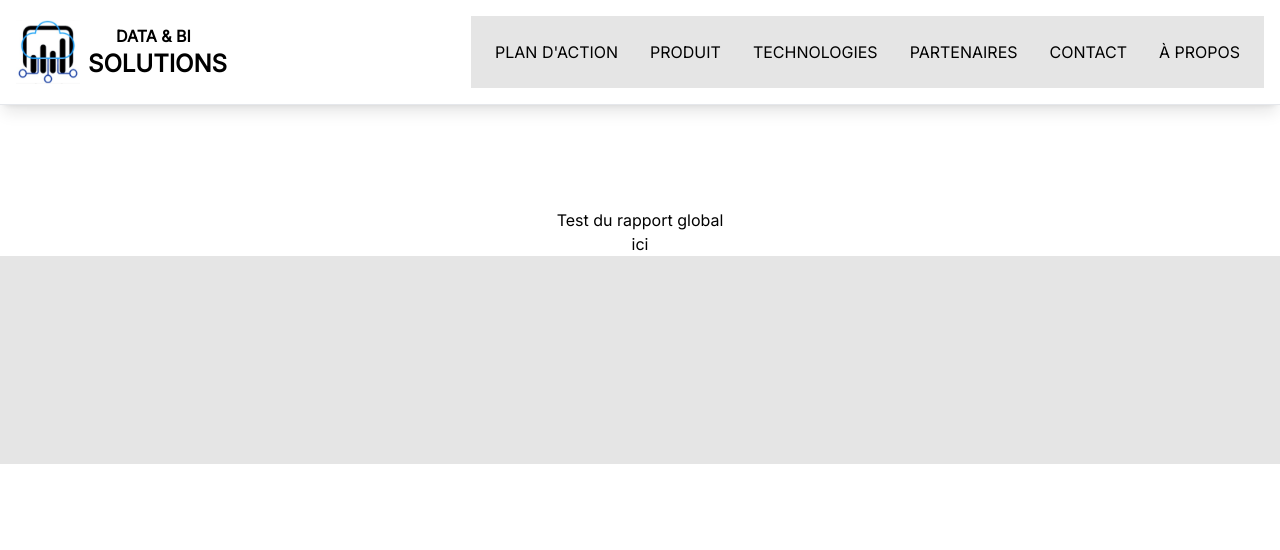
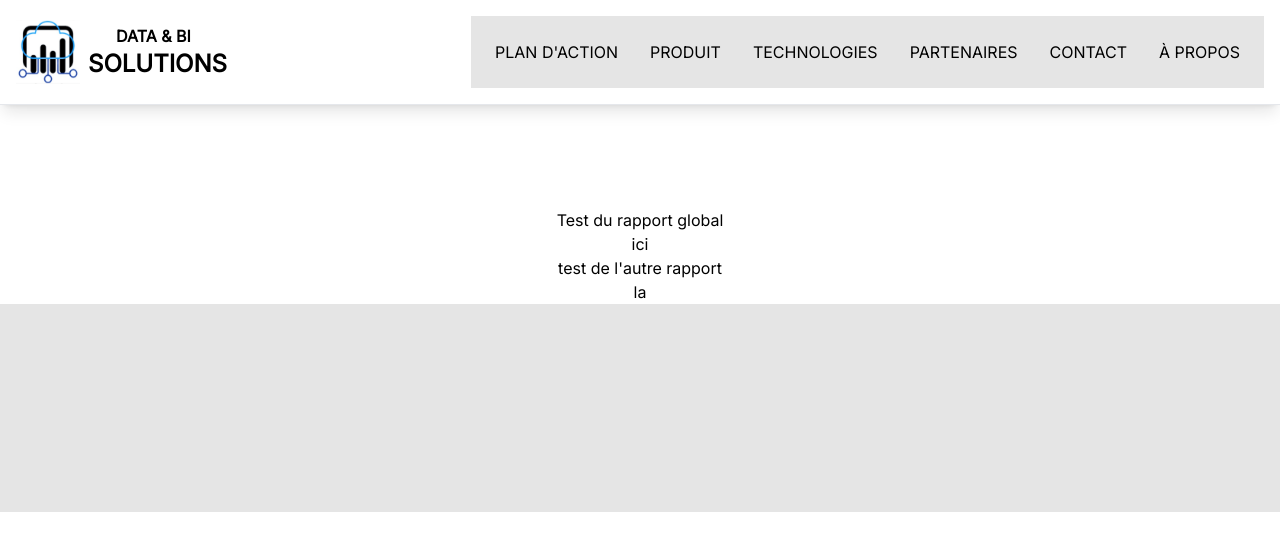
Before and after one commit to databisolution/Data-BiSolutions, a React (Create React App) app: page /produit in a window 1280 px wide. Shown: the top 550 px of the page. Built offline with nearby package versions, Linux system fonts and the light colour scheme.

Commit message:
correction 2e rapport

```diff
--- a/src/containers/Produit.js
+++ b/src/containers/Produit.js
@@ -15,15 +15,19 @@ const Produit = () => {
             ici
           </a>
           </button>
-          {/* <button>
+
+
+          <p>test de l'autre rapport</p>
+          <button>
           <a
             className="w-full h-[1000px]"
+            rel="noreferrer"
             target="_blank"
             href="https://app.powerbi.com/view?r=eyJrIjoiODVhYWMyMTQtMzc3MC00MjNiLThiMmEtZTA5MmEwNzFjM2JlIiwidCI6IjA5NzZlMzQyLTVjYWQtNDExNi1iZjMzLTY2YjUzZWFjMGIyYiJ9"
           >
             la
           </a>
-        </button> */}
+        </button>
       </div>
     </section>
   );
```
